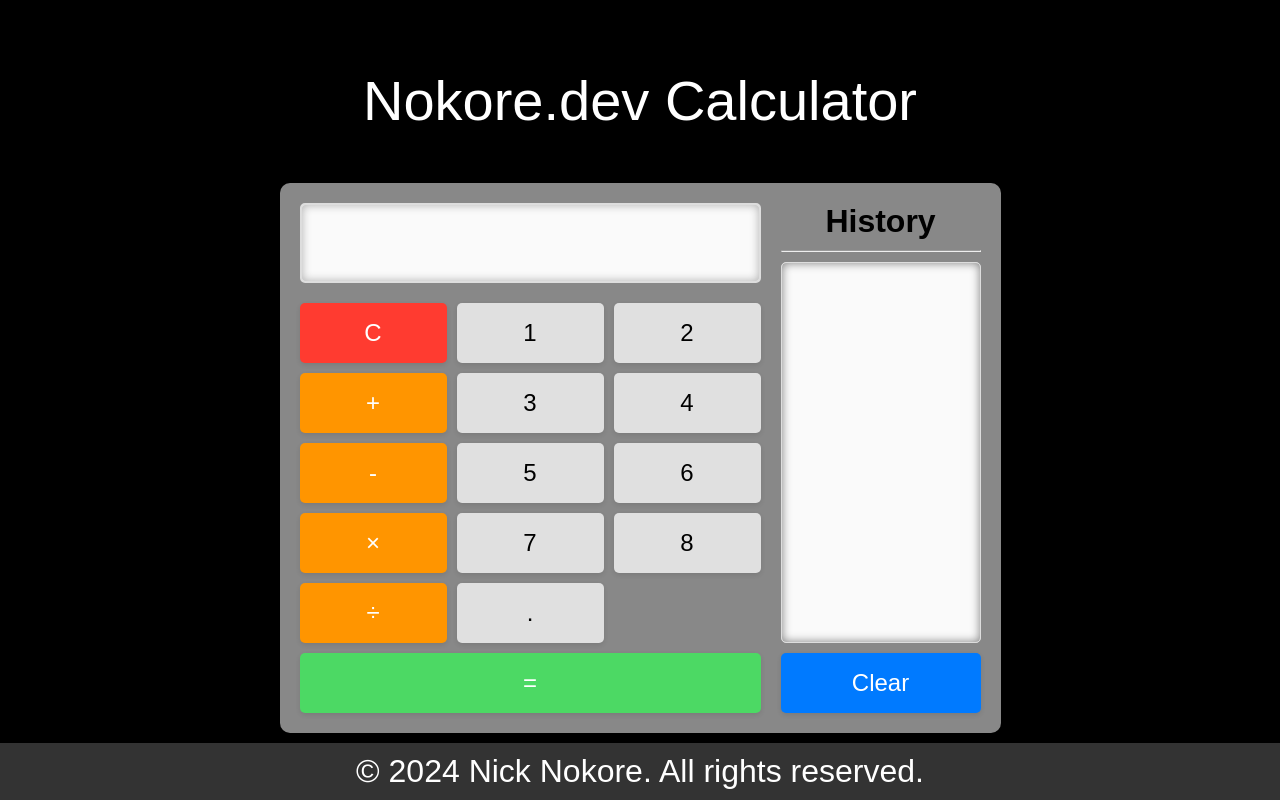
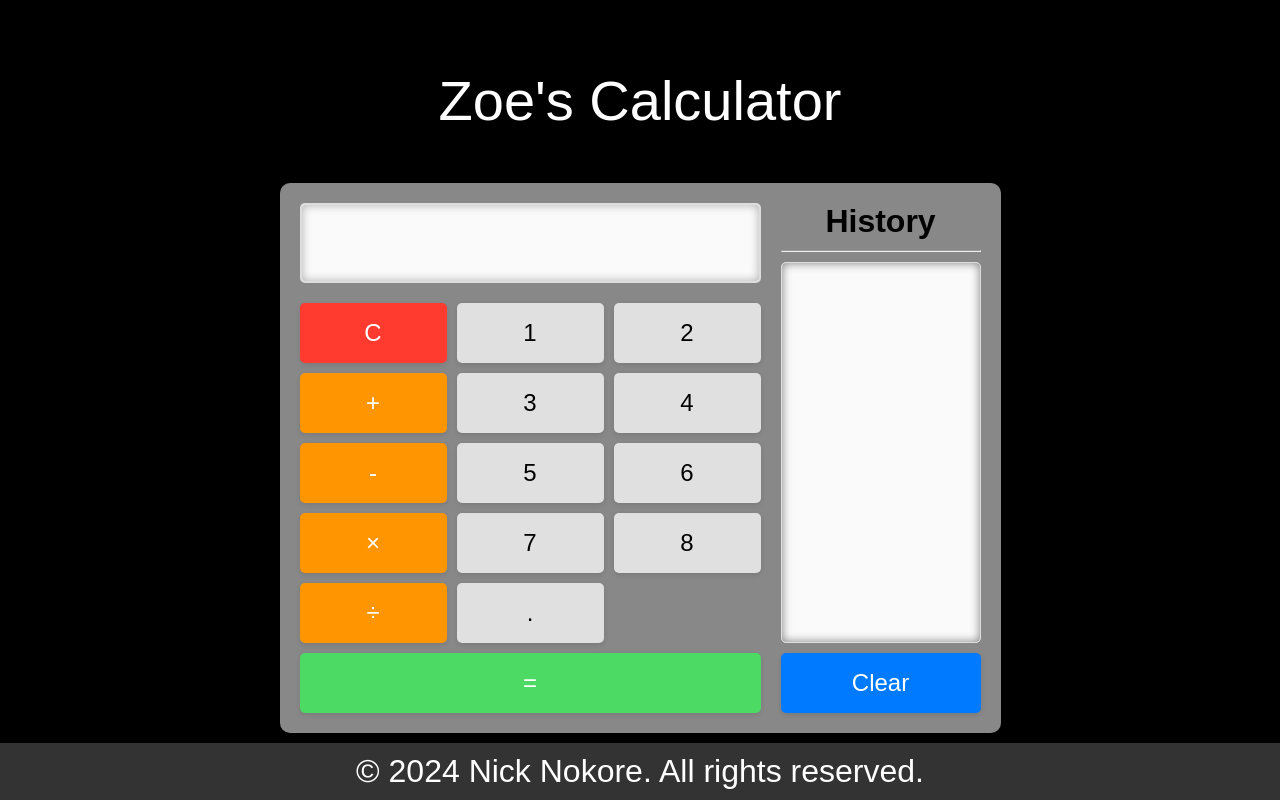
Before and after one commit to mensahTribeWeb/calculator-plain-js, a plain HTML site: page index.html in a window 1280 px wide. Drawn offline with Linux system fonts and the light colour scheme.

Commit message:
Add: favicon daughter wants a new h1

```diff
--- a/index.html
+++ b/index.html
@@ -13,7 +13,7 @@
     <title>Simple Calculator</title>
   </head>
   <body>
-    <h1>Nokore.dev Calculator</h1>
+    <h1>Zoe's Calculator</h1>
     <div class="container">
       <div class="calculator">
         <section class="main">
```
